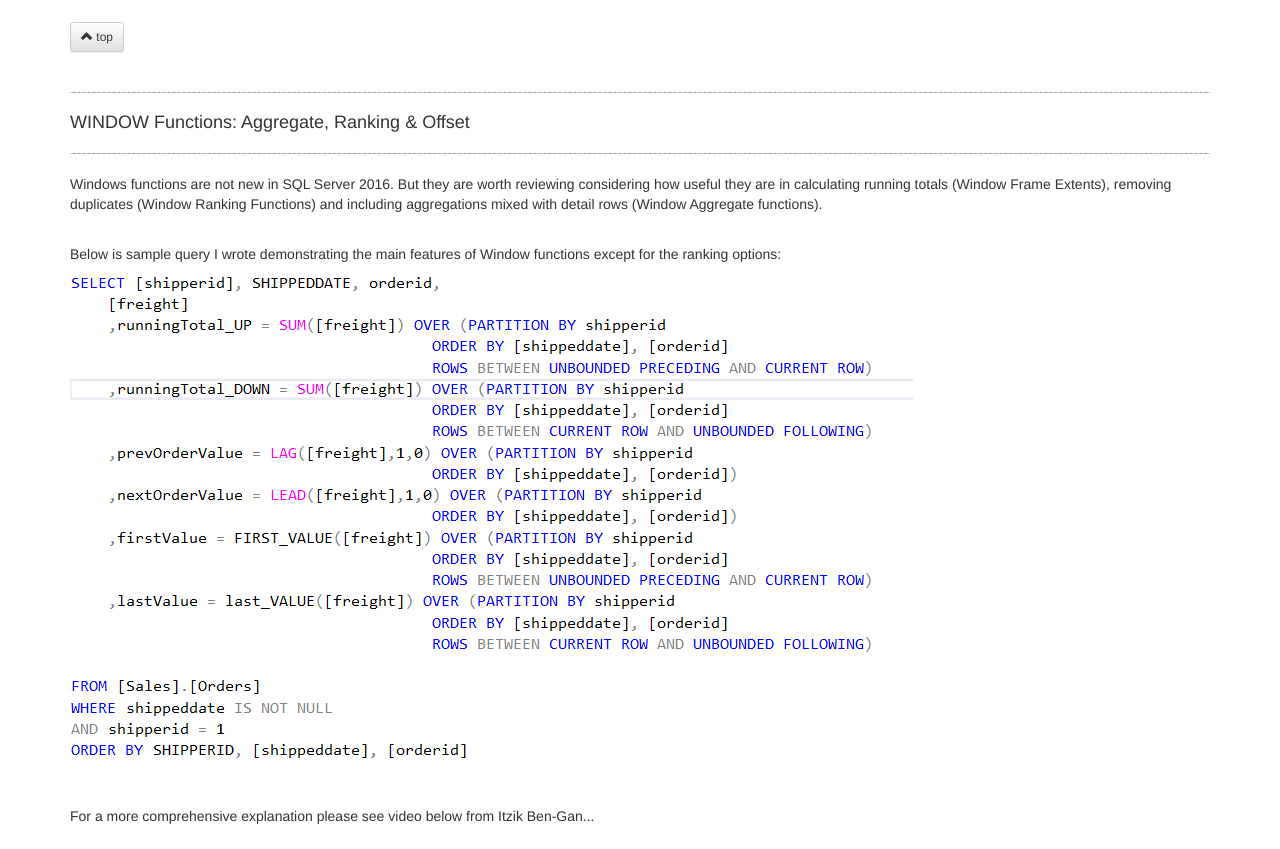
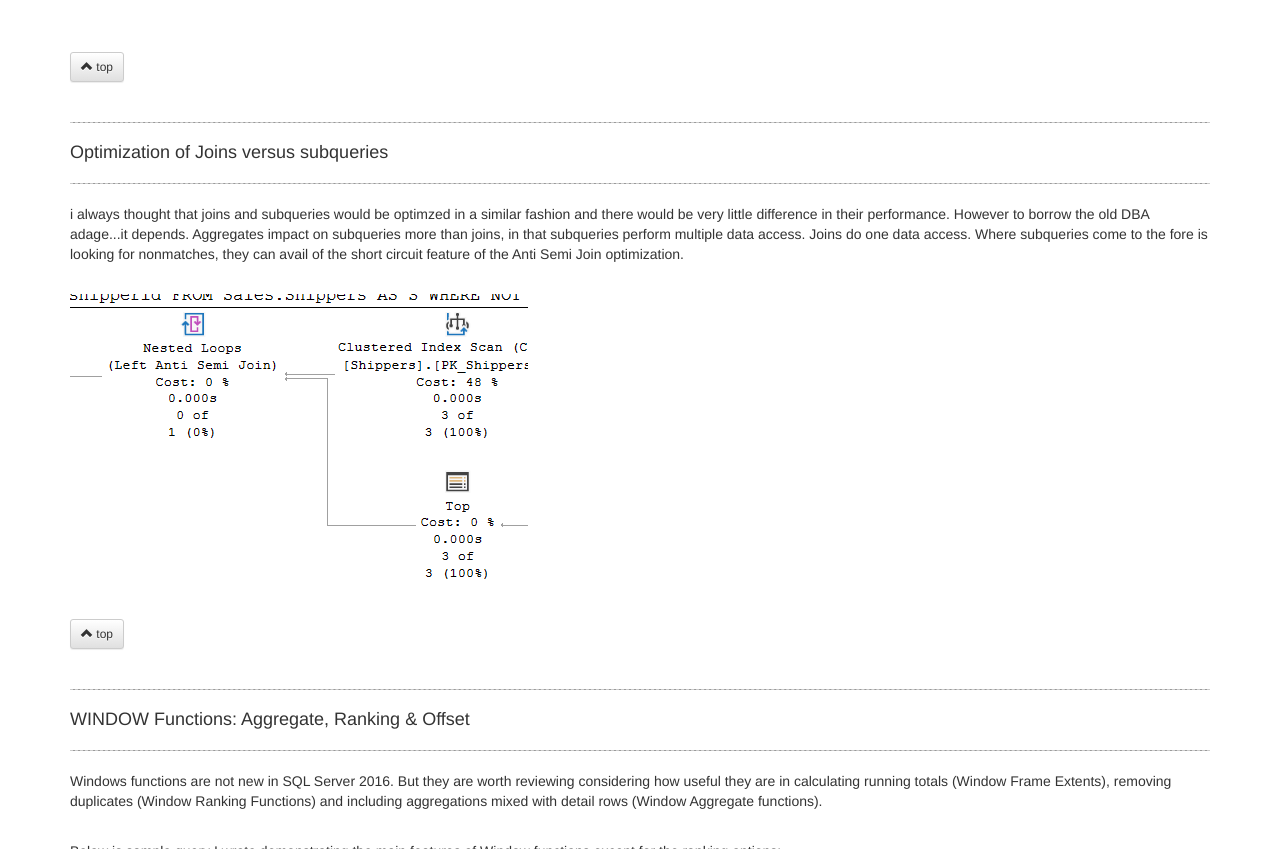
Before and after one commit to joehunter/website, a plain HTML site: page 70-761/index.htm in a window 1280 px wide. Shown: the part 1741-2590 px from the top of the page. Drawn offline with Linux system fonts and the light colour scheme; grey boxes are pictures that could not be loaded.

Commit message:
13.05.2019

```diff
--- a/70-761/index.htm
+++ b/70-761/index.htm
@@ -95,6 +95,7 @@ Querying Data with Transact-SQL | 70-761</a> exam. These notes mainly highlight
 
 	<li><p><a href="#2.1.1"><span class="glyphicon glyphicon-link"></span>&nbsp;ANY, ALL, SOME</a></p></li>
 	<li><p><a href="#2.1.2"><span class="glyphicon glyphicon-link"></span>&nbsp;APPLY operator</a></p></li>
+	<li><p><a href="#2.1.3"><span class="glyphicon glyphicon-link"></span>&nbsp;Optimization of Joins versus subqueries</a></p></li>
 
 	<li><p><a href="#2.3.3"><span class="glyphicon glyphicon-link"></span>&nbsp;WINDOW Functions: Aggregate, Ranking & Offset</a></p></li>
 
@@ -185,6 +186,46 @@ Querying Data with Transact-SQL | 70-761</a> exam. These notes mainly highlight
 </div>
 
 <br>
+
+
+
+<div id="2.1.3">
+	<hr class="ex">
+	<h4>Optimization of Joins versus subqueries</h4>
+	<hr class="ex">
+
+	<div>
+
+
+		<p>
+			i always thought that joins and subqueries would be optimzed in a similar fashion and there would be very little difference in their
+			performance. However to borrow the old DBA adage...it depends.
+
+			Aggregates impact on subqueries more than joins, in that subqueries perform multiple data access. Joins do one data access.
+			Where subqueries come to the fore is looking for nonmatches, they can avail of the short circuit feature of the Anti Semi
+			Join optimization.
+
+
+
+
+		</p>
+
+		<br/>
+		<img src='./imgs/2.1.3.PNG'>
+
+	</div>
+
+	<br>
+
+	<a href="#topLinks" class="btn btn-default btn-sm">
+		<span class="glyphicon glyphicon-chevron-up"></span>&nbsp;top
+	</a>
+
+
+</div>
+
+<br>
+
 
 
 
```
Also changed, not shown: 70-761/imgs/2.1.3.PNG (added).
